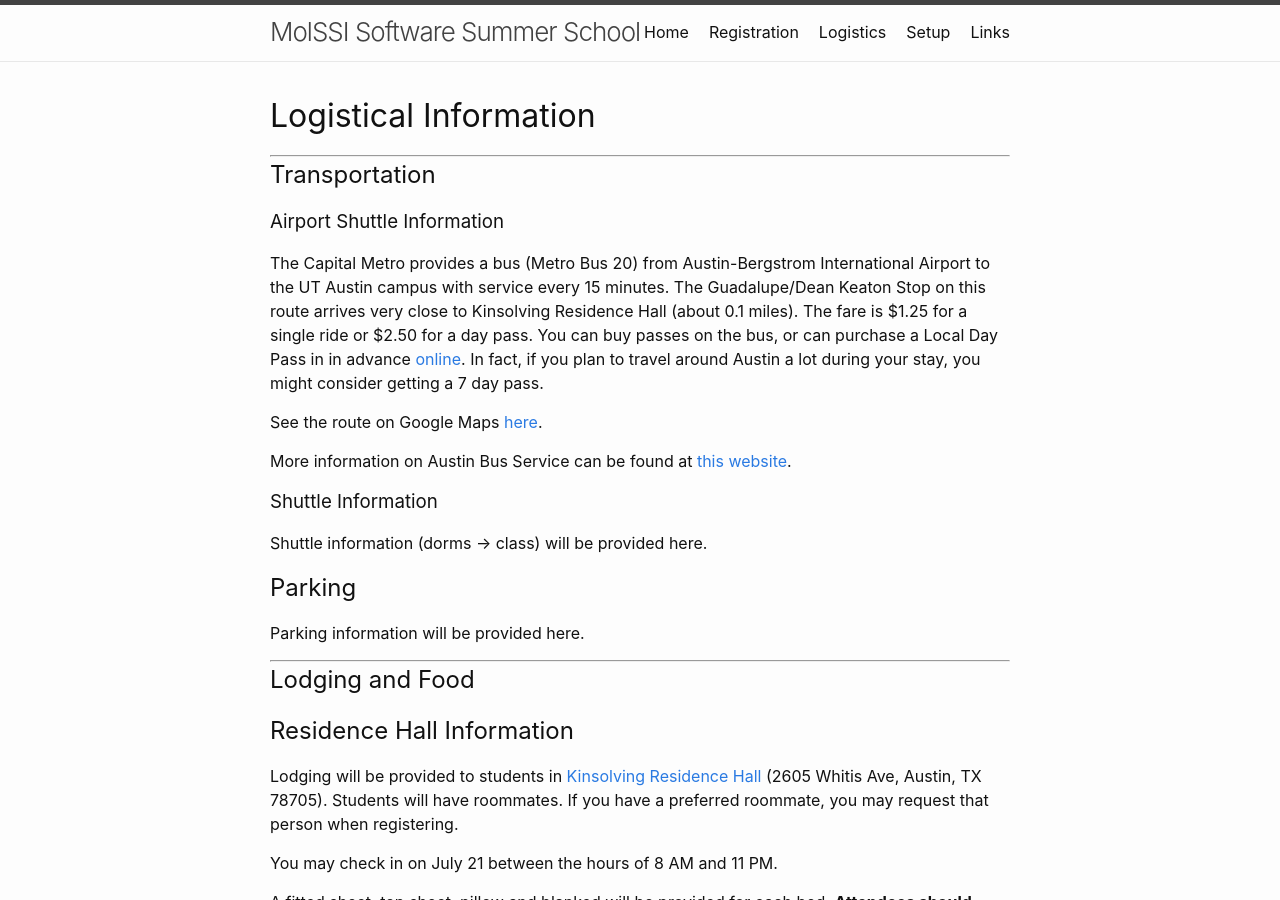
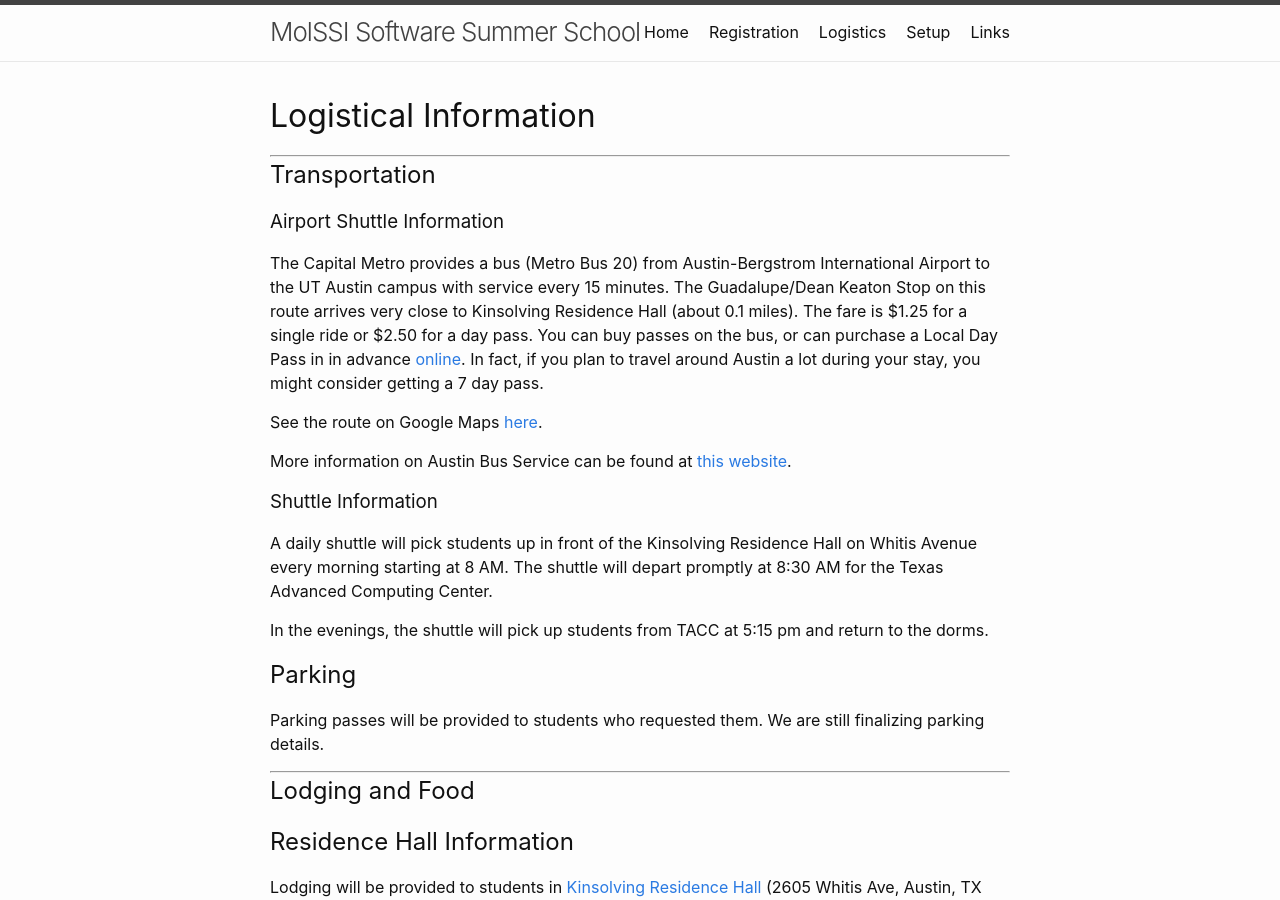
Before and after one commit to MolSSI-Education/2019-software-summer-school-logistics, a Jekyll site: the page built from Logistics.md, in a window 1280 px wide and 900 px high. Built offline with Jekyll 4.4.1, drawn with Linux system fonts in a browser that asks for light colours.

Commit message:
update logistics

```diff
--- a/Logistics.md
+++ b/Logistics.md
@@ -15,10 +15,12 @@ See the route on Google Maps [here](http://bit.ly/airport-dorm-bus).
 More information on Austin Bus Service can be found at [this website](https://www.capmetro.org/).
 
 ### Shuttle Information
-Shuttle information (dorms -> class) will be provided here.
+A daily shuttle will pick students up in front of the Kinsolving Residence Hall on Whitis Avenue every morning starting at 8 AM. The shuttle will depart promptly at 8:30 AM for the Texas Advanced Computing Center.
+
+In the evenings, the shuttle will pick up students from TACC at 5:15 pm and return to the dorms.
 
 ## Parking
-Parking information will be provided here.
+Parking passes will be provided to students who requested them. We are still finalizing parking details.
 
 ---
 
```
